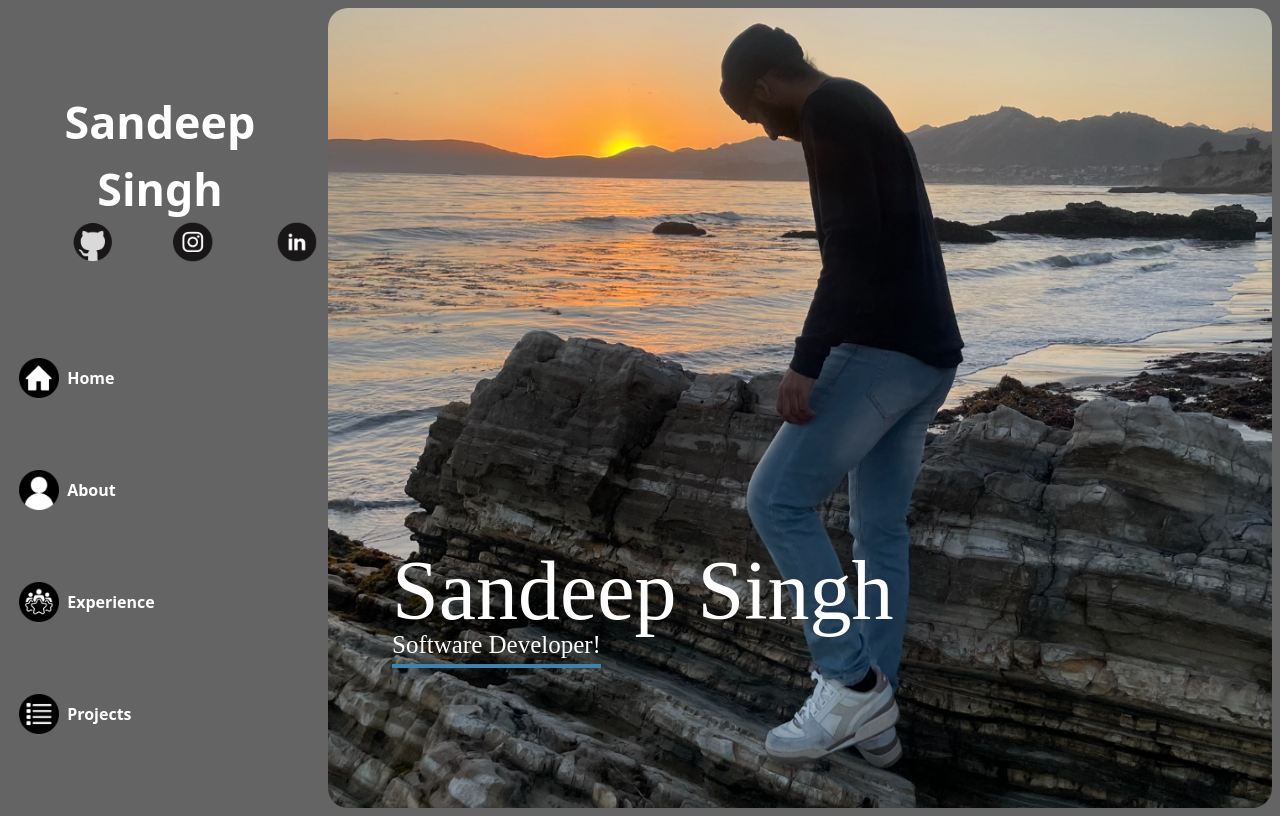
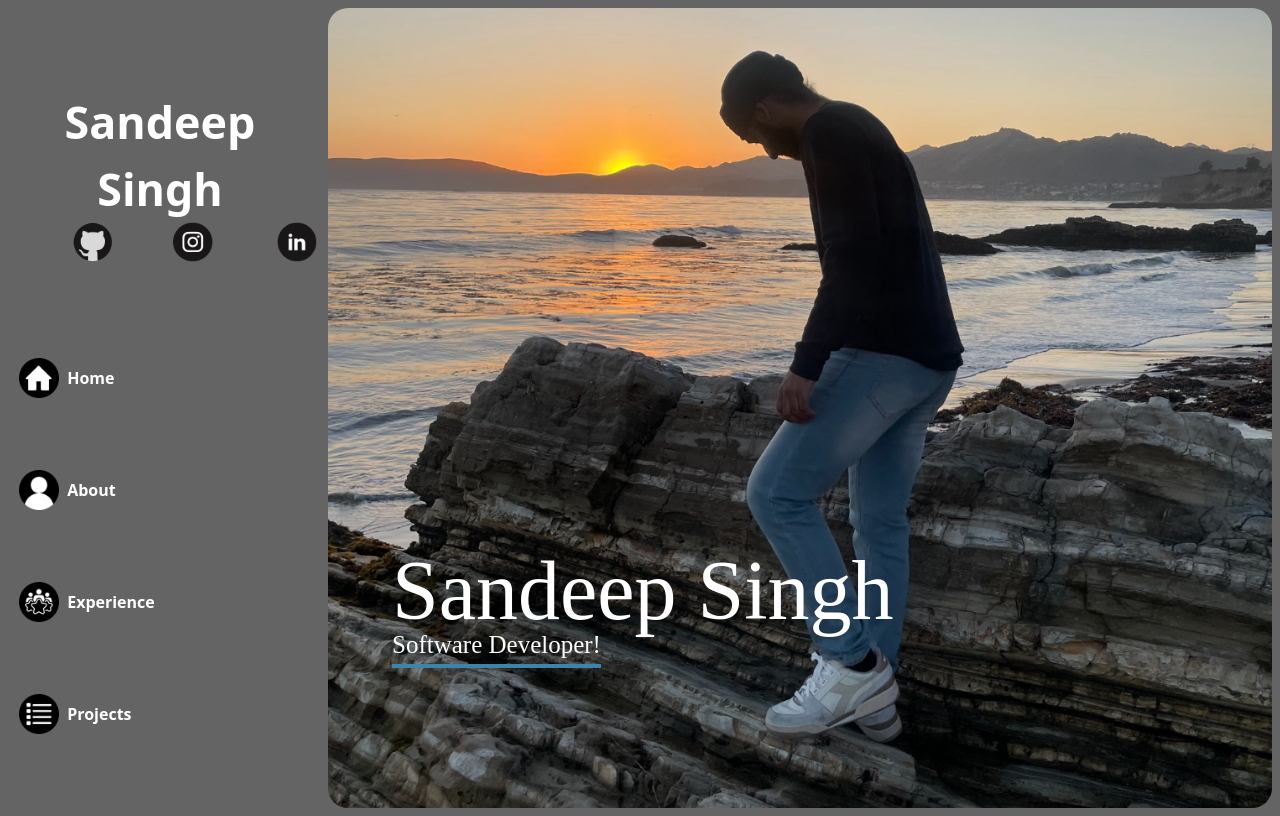
Before and after one commit to SandeepS3/personal-website, a React (Create React App) app: page / in a window 1280 px wide. Built offline with nearby package versions, Linux system fonts and the light colour scheme.

Commit message:
more changes to looks

```diff
--- a/src/pages/AboutStyles.js
+++ b/src/pages/AboutStyles.js
@@ -89,7 +89,7 @@ const mediaStyles = {
     padding: "1vh",
     backgroundColor: "#646464",
     borderRadius: "1.25em",
-    marginBottom: "1vh",
+    marginBottom: "0.5vh",
   },
 };
 
--- a/src/pages/HomeStyles.js
+++ b/src/pages/HomeStyles.js
@@ -2,9 +2,9 @@ const styles = {
   background: {
     backgroundImage: `url(${process.env.PUBLIC_URL}/images/Beach.png)`,
     backgroundRepeat: "no-repeat",
-    backgroundPosition: "center center",
+    backgroundPosition: "center",
     WebkitBackgroundSize: "cover",
-    backgroundSize: "100% 275%",
+    backgroundSize: "cover",
     minHeight: "100vh",
     borderRadius: "1.25em",
   },
```
